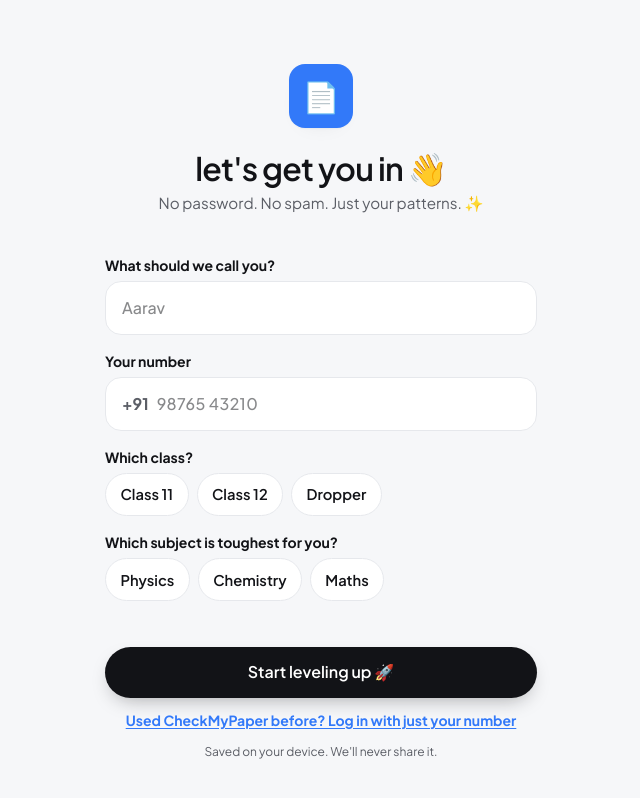
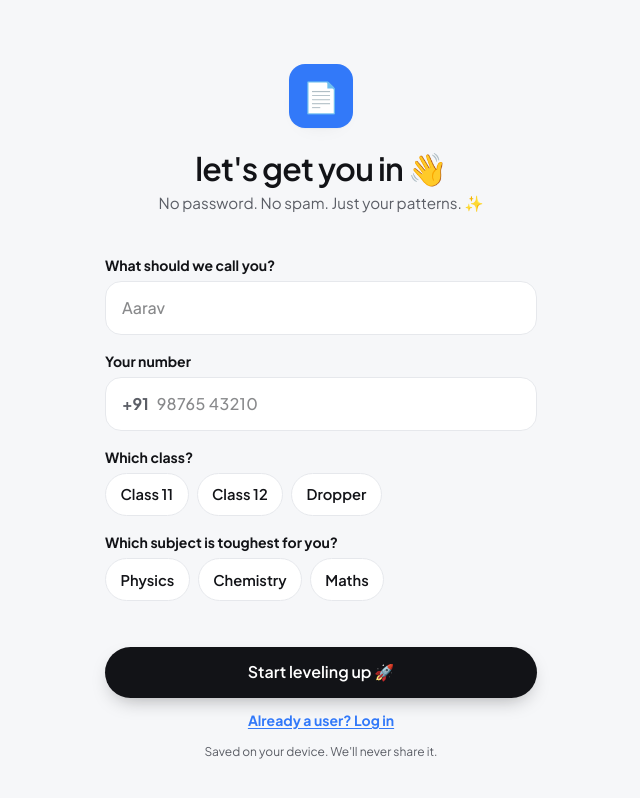
Before and after one commit to pratyush247/CheckMyPaper, a Next.js app: page /login in a window 1280 px wide. Shown: the whole page, without its empty margins (319-959 px from the left). Built offline with nearby package versions, Linux system fonts and the light colour scheme.

Commit message:
copy: shorter login toggle — Already a user? Log in

```diff
--- a/src/app/login/page.tsx
+++ b/src/app/login/page.tsx
@@ -161,7 +161,7 @@ export default function LoginPage() {
           onClick={() => { setReturning((r) => !r); setTouched(false); setLoginMsg(""); }}
           className="mt-3 w-full text-center text-sm font-bold text-[var(--color-violet)] underline underline-offset-2"
         >
-          {returning ? "New here? Sign up instead" : "Used CheckMyPaper before? Log in with just your number"}
+          {returning ? "New here? Sign up" : "Already a user? Log in"}
         </button>
         <p className="mt-3 text-center text-xs text-[var(--color-ink-soft)]">
           Saved on your device. We&apos;ll never share it.
```
